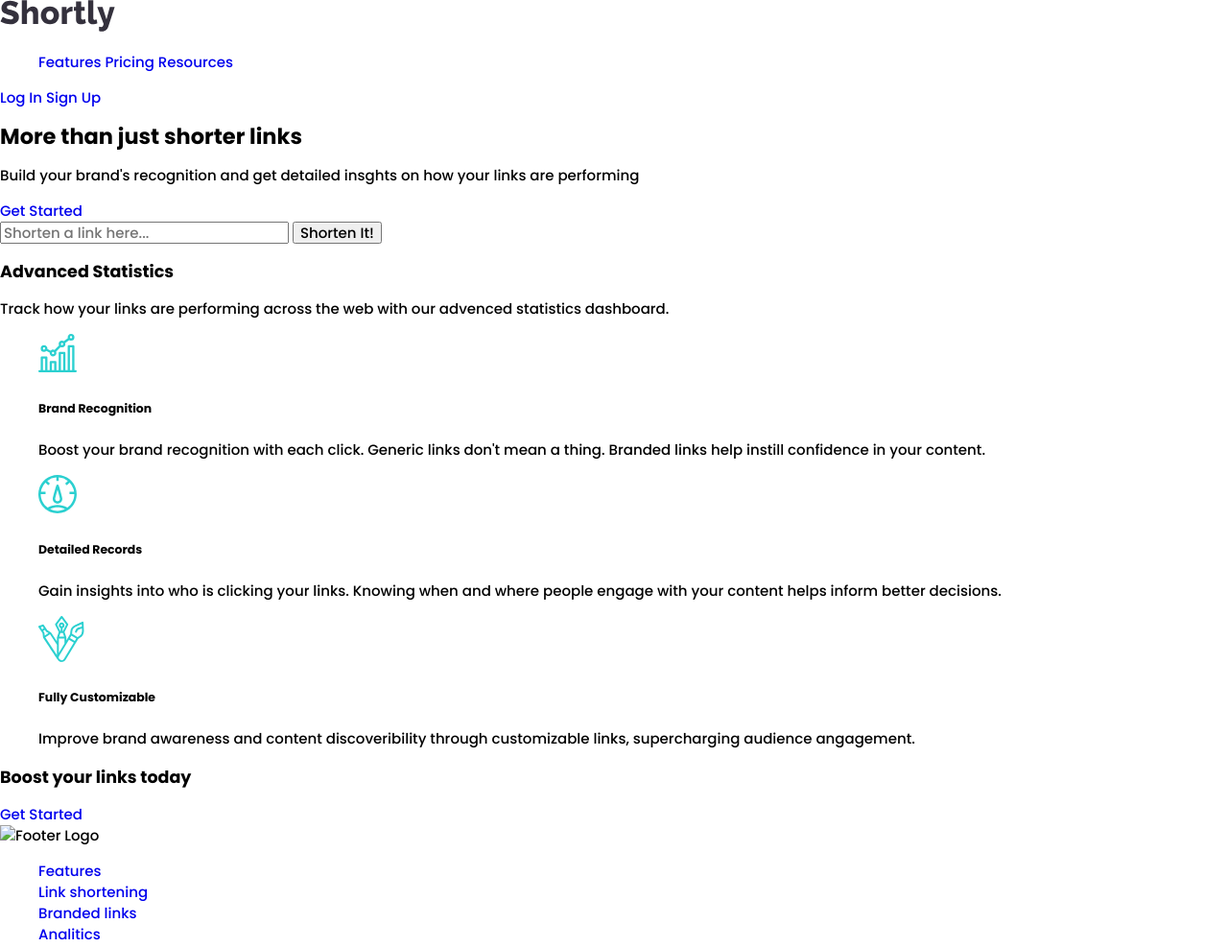
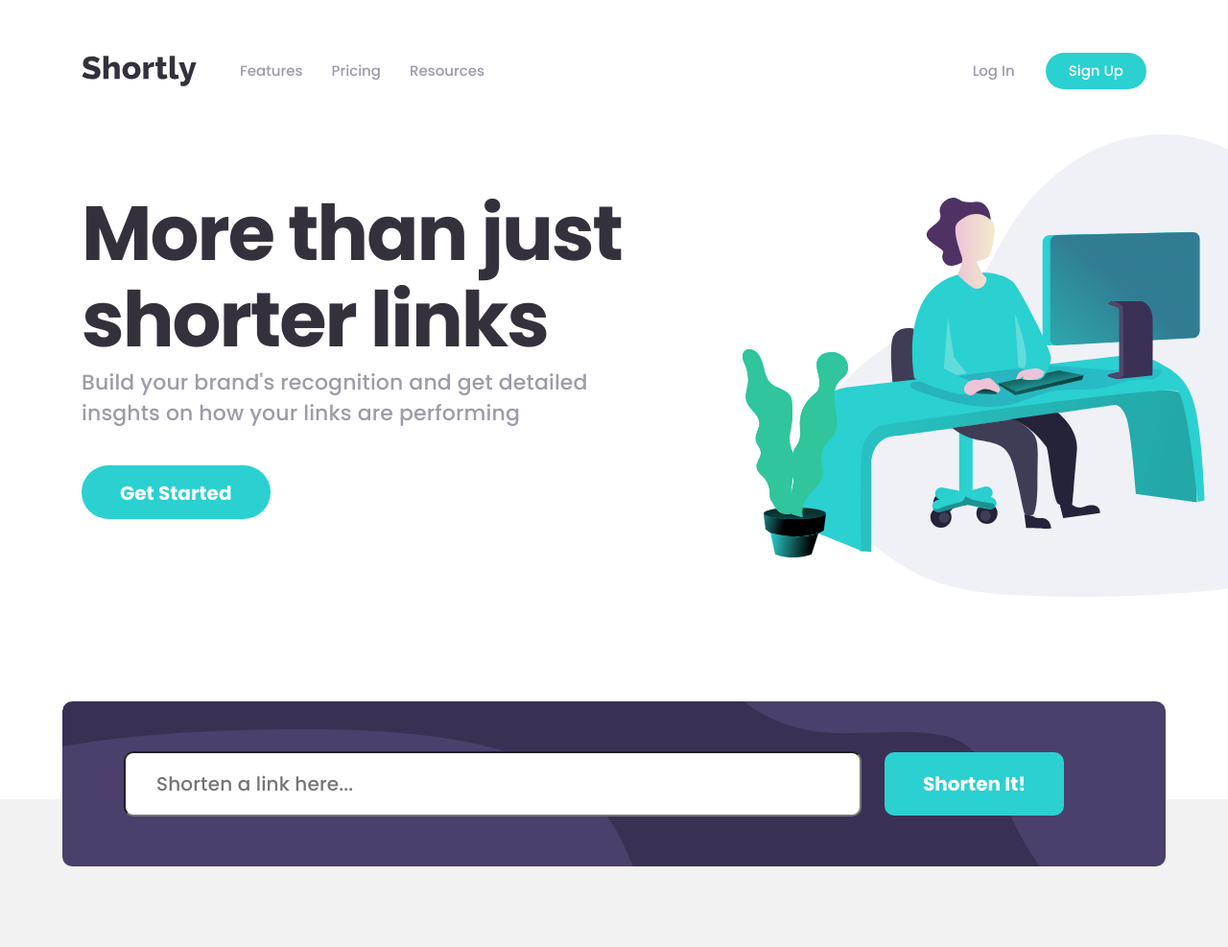
Before and after one commit to Usmonkul/shortly, a plain HTML site: page index.html in a window 1280 px wide. Shown: the top 987 px of the page at 96% size. Drawn offline with Linux system fonts and the light colour scheme; files whose address does not match are found by name.

Commit message:
add css style of header and hero section

```diff
--- a/css/styles.css
+++ b/css/styles.css
@@ -6,6 +6,7 @@
   --text-color2: #3A3054;
   --text-color3: #9E9AA8;
   --white-bg: #EFF1F7;
+  --hover-bg: #9AE3E3;
 }
 
 /* GENERAL */
@@ -22,7 +23,7 @@ html {
 }
 
 *:focus {
-  outline: 3px dashed #000;
+  outline: 3px dashed var(--main-color);
   outline-offset: 3px;
 }
 
@@ -47,6 +48,7 @@ li {
 }
 a {
   text-decoration: none;
+  cursor: pointer;
 }
 .visually-hidden {
   position: absolute;
@@ -58,8 +60,21 @@ a {
   clip: rect(0 0 0 0);
   overflow: hidden;
 }
-
-
+/* Buttons */
+.btn {
+  display: inline-block;
+  background-color: var(--main-color);
+  color: #FFF;
+  font-size: 20PX;
+  line-height: 30px;
+  font-weight: bold;
+  padding: 14px 40px 12px 40px;
+  border-radius: 28px;
+  transition: .3s;
+}
+.btn:hover {
+  background-color: var(--hover-bg);
+}
 /* CONTAINER */
 .container {
   max-width: 1150px;
@@ -68,3 +83,183 @@ a {
   margin-left: auto;
   margin-right: auto;
 }
+/* Header */
+.header {
+  padding-top: 48px;
+}
+.header-inner {
+  display: flex;
+  align-items: center;
+  width: 100%;
+}
+.logo-wrapper {
+  display: flex;
+  align-items: center;
+  margin-right: 45px;
+}
+.logo-img {
+  display: block;
+  width: 120px;
+  height: 32px;
+}
+.nav-list {
+  display: flex;
+  align-items: center;
+  padding-left: 0;
+}
+.list-item:not(:last-child) {
+  margin-right: 30px;
+}
+.list-item-link {
+  color: var(--text-color3);
+}
+.list-item-link:hover {
+  color: var(--text-color1);
+}
+.registregion-links {
+  margin-left: auto;
+  display: flex;
+  align-items: center;
+}
+.signin-link {
+  color: var(--text-color3);
+  margin-right: 32px;
+}
+.signin-link:hover {
+  color: var(--text-color1);
+}
+.signup-link {
+  color: #FFF;
+  background-color: var(--main-color);
+  padding: 8px 24px;
+  border-radius: 28px;
+}
+.signup-link:hover {
+  background-color: var(--hover-bg);
+}
+.main-content {
+  flex-grow: 1;
+}
+
+/* Hero */
+.hero {
+  padding-top: 78px;
+  padding-bottom: 120px;
+  background-image: url(/img/hero-bg.svg);
+  background-repeat: no-repeat;
+  background-position: calc(50% + 500px);
+}
+.hero-inner {
+}
+.hero-info-content {
+  max-width: 565px;
+  padding-top: 20px;
+}
+.hero-main-header {
+  font-size: 80px;
+  line-height: 90px;
+  letter-spacing: -2px;
+  font-weight: bold;
+  margin: 0;
+  margin-bottom: 5px;
+  color: var(--text-color1);
+}
+.hero-text {
+  margin: 0;
+  margin-bottom: 38px;
+  font-size: 22px;
+  line-height: 32px;
+  letter-spacing: 0.15px;
+  color: var(--text-color3);
+}
+.get-btn {
+}
+.service-box {
+  position: relative;
+  bottom: -70px;
+  left: 0;
+  width: 100%;
+  background-image: url(/img/purple-bg.svg);
+  background-repeat: no-repeat;
+  background-size: cover;
+  background-position: center;
+  padding: 52px 64px;
+  border-radius: 10px;
+}
+.shortenner-form {
+  display: flex;
+  align-items: center;
+}
+.link-input {
+  width: 769px;
+  padding: 14px 32px;
+  border-radius: 10px;
+  margin-right: 24px;
+  font-size: 20px;
+  line-height: 36px;
+  letter-spacing: 0.15px;
+}
+.btn-shortenit {
+  border-radius: 10px;
+  padding-top: 18px;
+  padding-bottom: 18px;
+  border: none;
+}
+
+/* Statistics section */
+
+.statistics-section {
+  background-color: #F2F2F2;
+  padding-top: 204px;
+}
+.statistics-inner {
+}
+.statistics-header {
+}
+.statistics-text-info {
+}
+.sevices-wrapper {
+}
+.services {
+}
+.services-box {
+}
+.service-avatar-img {
+}
+.service-title {
+}
+.service-info {
+}
+
+/* CTA section */
+.cta-section {
+}
+.cta-inner {
+}
+.cta-header {
+}
+
+/* Footer */
+
+.footer {
+}
+.footer-inner {
+}
+.footer-logo {
+}
+.footer-logo-img {
+}
+.footer-navbar {
+}
+.footer-nav-list {
+}
+.footer-list-item {
+}
+.footer-list-link {
+}
+.media-list {
+}
+.media-list-item {
+}
+.media-links {
+}
--- a/index.html
+++ b/index.html
@@ -13,13 +13,20 @@
 </head>
 <body>
   <header class="header">
-    <nav class="header-inner conatainer">
+    <nav class="header-inner container">
       <div class="logo-wrapper">
+        <a href="index.html">
           <img class="logo-img" src="/img/logo.svg" alt="logo" width="120" height="32">
+        </a>
+      </div>
       <ul class="nav-list">
         <li class="list-item">
           <a href="#" class="list-item-link">Features</a>
+        </li>
+        <li class="list-item">
           <a href="#" class="list-item-link">Pricing</a>
+        </li>
+        <li class="list-item">
           <a href="#" class="list-item-link">Resources</a>
         </li>
       </ul>
@@ -27,30 +34,28 @@
         <a href="#" class="signin-link">Log In</a>
         <a href="#" class="signup-link">Sign Up</a>
       </div>
-      </div>
     </nav>
   </header>
   <main class="main-content">
     <section class="hero">
-      <div class="hero-inner conatainer">
+      <div class="hero-inner container">
         <div class="hero-info-content">
           <h2 class="hero-main-header">More than just shorter links</h2>
           <p class="hero-text">Build your brand's recognition and get detailed insghts on how your links are performing</p>
           <a href="#" class="get-btn btn">Get Started</a>
         </div>
       </div>
-      <div class="service-box conatainer">
+    </section>
+    <div class="service-box container">
       <form class="shortenner-form" action="https://echo.htmlacademy.ru" method="post">
-          <input type="url" name="shortener" id="shortener" placeholder="Shorten a link here..." required aria-label="Shorten a link here">
+        <input class="link-input" type="url" name="shortener" id="shortener" placeholder="Shorten a link here..." required aria-label="Shorten a link here">
         <button class="btn btn-shortenit" type="submit">Shorten It!</button>
       </form>
     </div>
-    </section>
     <section class="statistics-section">
-      <div class="statistics-inner conatainer">
+      <div class="statistics-inner container">
         <h3 class="statistics-header">Advanced Statistics</h3>
         <p class="statistics-text-info">Track how your links are performing across the web with our advenced statistics dashboard.</p>
-      </div>
         <div class="sevices-wrapper">
           <ul class="services">
             <li class="services-box">
@@ -70,18 +75,20 @@
             </li>
           </ul>
         </div>
+      </div>
+
     </section>
     <section class="cta-section">
-      <div class="cta-inner">
+      <div class="cta-inner container">
         <h3 class="cta-header">Boost your links today</h3>
         <a href="#" class="get-btn btn">Get Started</a>
       </div>
     </section>
   </main>
   <footer class="footer">
-    <div class="footer-inner conatainer">
+    <div class="footer-inner container">
       <div class="footer-logo">
-        <img src="/img/logo.svgs" alt="Footer Logo" class="footer-logo-img" width="120" height="32">
+        <img src="/img/logo.svg" alt="Footer Logo" class="footer-logo-img" width="120" height="32">
       </div>
       <div class="footer-navbar">
         <ul class="footer-nav-list">
```
Lines whose indentation alone changed are shown as unchanged.
